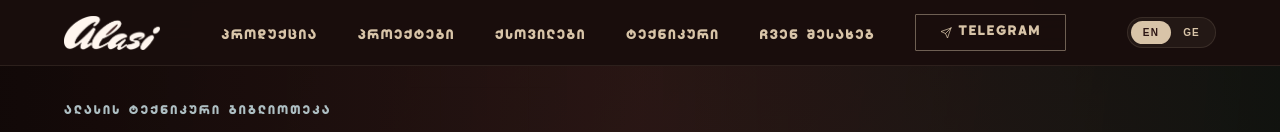
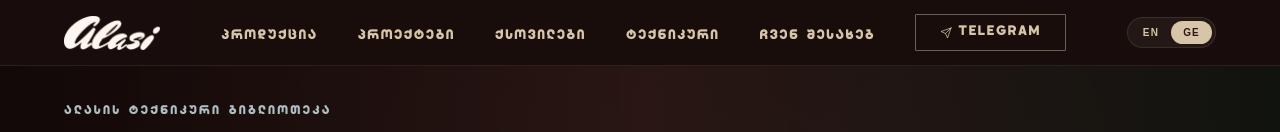
Before and after one commit to SetFodi/alasi, a Next.js app: page /tech in a window 1280 px wide. Shown: the top 132 px of the page. Built offline with nearby package versions, Linux system fonts and the light colour scheme; no server answers.

Commit message:
navbar switch back and forth state

```diff
--- a/components/LanguageSwitcher.tsx
+++ b/components/LanguageSwitcher.tsx
@@ -4,17 +4,18 @@ import { useState, useEffect } from 'react';
 
 export default function LanguageSwitcher() {
   const router = useRouter();
-  const [currentLang, setCurrentLang] = useState('en');
+  const [currentLang, setCurrentLang] = useState('ka');
 
   useEffect(() => {
     if (typeof document !== 'undefined') {
-      setCurrentLang(document.cookie.includes('NEXT_LOCALE=ka') ? 'ka' : 'en');
+      setCurrentLang(document.cookie.includes('NEXT_LOCALE=en') ? 'en' : 'ka');
     }
   }, []);
 
   function switchLang(lang: string) {
     if (lang === currentLang) return;
     document.cookie = `NEXT_LOCALE=${lang}; path=/; max-age=31536000`;
+    setCurrentLang(lang);
     router.refresh();
   }
 
```
